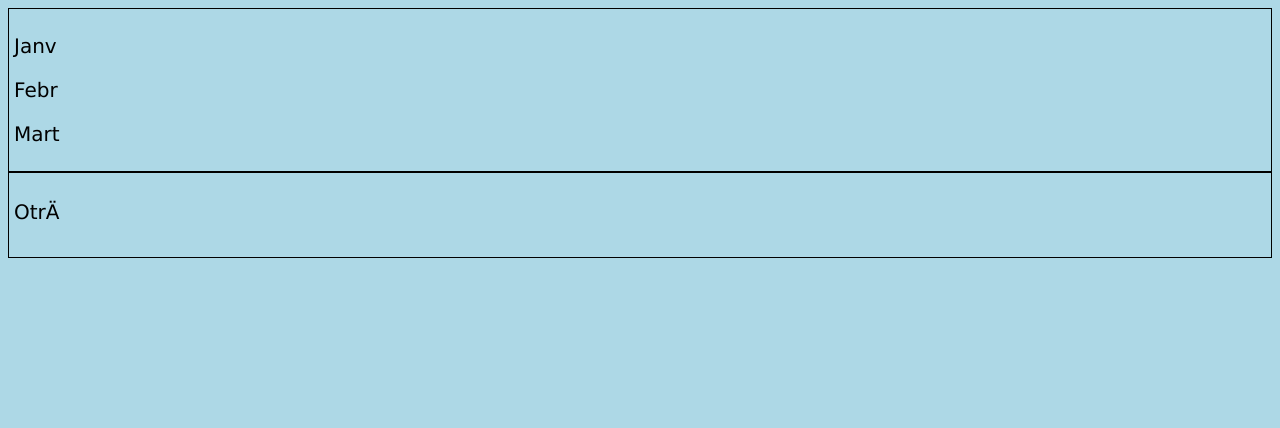
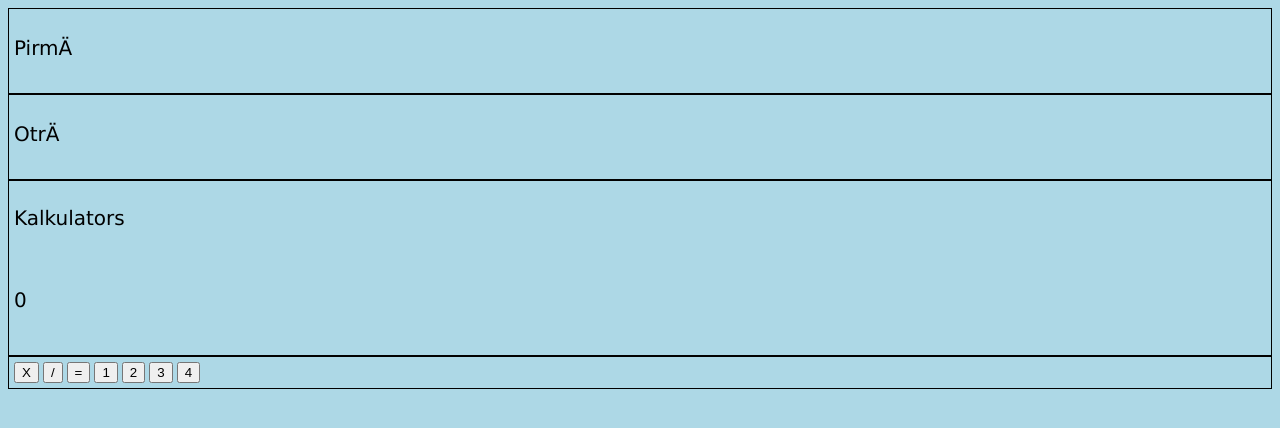
Before and after one commit to janispurins64/12e_Konsultacija, a plain HTML site: page index.html in a window 1280 px wide. Drawn offline with Linux system fonts and the light colour scheme.

Commit message:
Kalkulators
Kalkulators ar kļūdu

```diff
--- a/index.html
+++ b/index.html
@@ -3,11 +3,26 @@
   <head>
     <title>onload test</title>
 	<link rel="stylesheet" href="css/mani.css">
+  <script type="text/javascript" charset="UTF-8" src="js/f_12e.js"></script>
   </head>
   <body>
 	<div id="mumu"><p>Pirmā</p>
 	</div>
 	<div ><p>Otrā</p></div>
-	<script type="text/javascript" charset="UTF-8" src="js/f_11e.js"></script>
+  	<div ><p>Kalkulators</p></br>
+     <p id="x0">0</p> </br>
+    </div>
+    <div id="pogas12e">
+      <form>
+		    <button onclick="reiz()">X</button>
+        <button onclick="dalit()">/</button>
+        <button onclick="rez()">=</button>
+        <button onclick="cipars("1")">1</button>
+        <button onclick="cipars("2")">2</button>
+        <button onclick="cipars("3")">3</button>
+        <button onclick="cipars("4")">4</button>
+	    </form>
+    </div>
+
   </body>
 </html>
--- a/js/f_11e.js
+++ b/js/f_11e.js
@@ -35,4 +35,4 @@ function fu3(dati,papa){
 		papa.appendChild(jauna_rinda);
 	}
 }
-window.setInterval(fu2,500);
+//window.setInterval(fu2,500);
--- /dev/null
+++ b/js/f_12e.js
@@ -0,0 +1,11 @@
+function reiz(){
+  //  let in_x0 = document.getElementById("x0");
+  //  let vertiba = in_x0.getAttribute("value");
+    console.log("vertiba");
+}
+function cipars(aa){
+    let in_x0 = document.getElementById("x0");
+    let xx = in_x0.textContent;
+    in_x0.innerHTML = xx + aa;
+    console.log(xx);
+}
```
